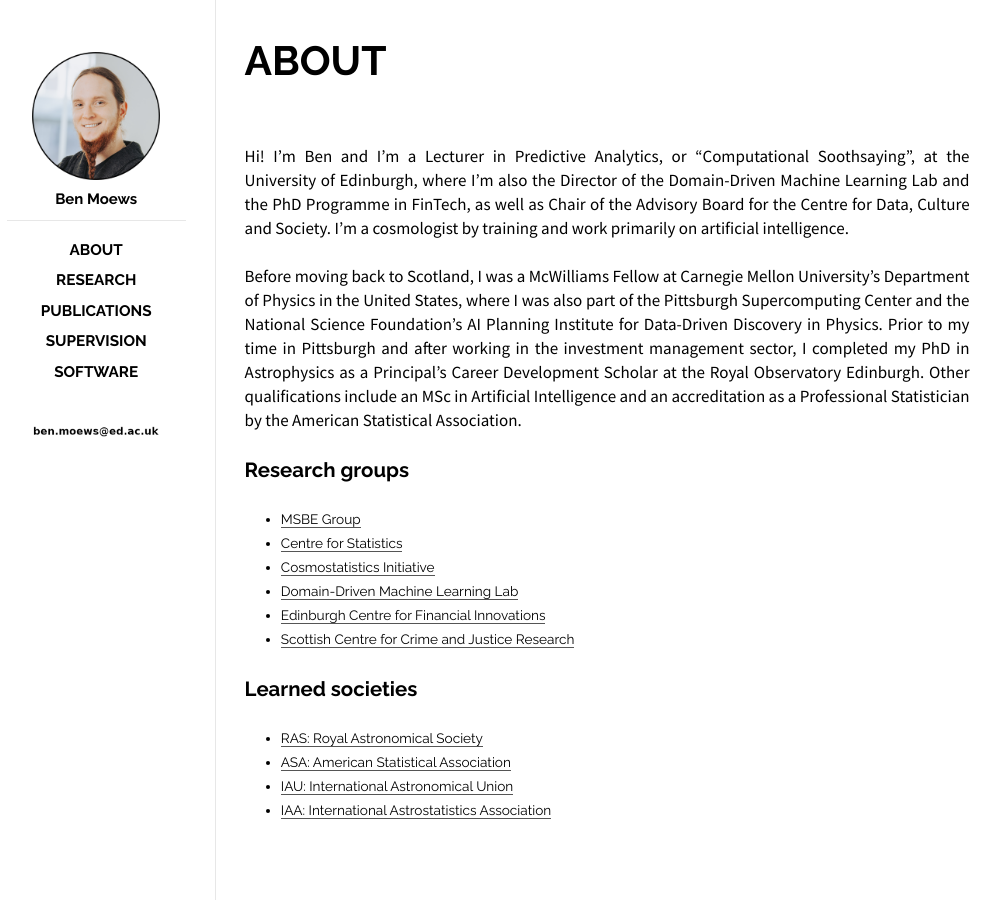
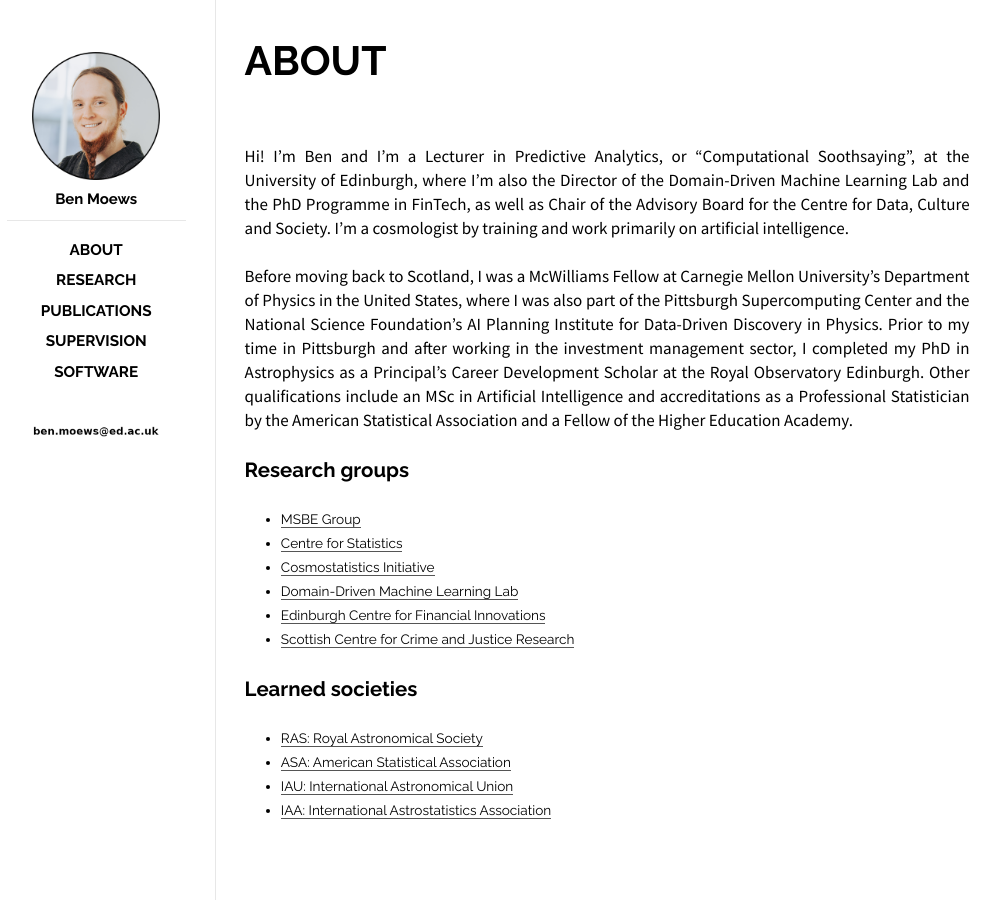
Before and after one commit to moews/moews.github.io, a Jekyll site: the page built from _posts/2017-03-27-about.md, in a window 1280 px wide. Shown: the whole page, without its empty margins (143-1144 px from the left). Built offline with Jekyll 4.4.1, drawn with Linux system fonts in a browser that asks for light colours.

Commit message:
Update 2017-03-27-about.md

```diff
--- a/_posts/2017-03-27-about.md
+++ b/_posts/2017-03-27-about.md
@@ -12,7 +12,7 @@
 
 <!--Hi! I’m Ben, and I’m a Lecturer in Predictive Analytics, or “Computational Soothsaying”, here at the University of Edinburgh, where I’m also currently the Director of the PhD Programme in Financial Technology and the Chair of the Advisory Board for the Centre for Data, Culture and Society. I’m a cosmologist by training and work primarily on machine learning and statistics.-->
 
-Before moving back to Scotland, I was a McWilliams Fellow at Carnegie Mellon University's Department of Physics in the United States, where I was also part of the Pittsburgh Supercomputing Center and the National Science Foundation’s AI Planning Institute for Data-Driven Discovery in Physics. Prior to my time in Pittsburgh and after working in the investment management sector, I completed my PhD in Astrophysics as a Principal’s Career Development Scholar at the Royal Observatory Edinburgh. Other qualifications include an MSc in Artificial Intelligence and an accreditation as a Professional Statistician by the American Statistical Association.
+Before moving back to Scotland, I was a McWilliams Fellow at Carnegie Mellon University's Department of Physics in the United States, where I was also part of the Pittsburgh Supercomputing Center and the National Science Foundation’s AI Planning Institute for Data-Driven Discovery in Physics. Prior to my time in Pittsburgh and after working in the investment management sector, I completed my PhD in Astrophysics as a Principal’s Career Development Scholar at the Royal Observatory Edinburgh. Other qualifications include an MSc in Artificial Intelligence and accreditations as a Professional Statistician by the American Statistical Association and a Fellow of the Higher Education Academy.
 
 ## Research groups
 
```
